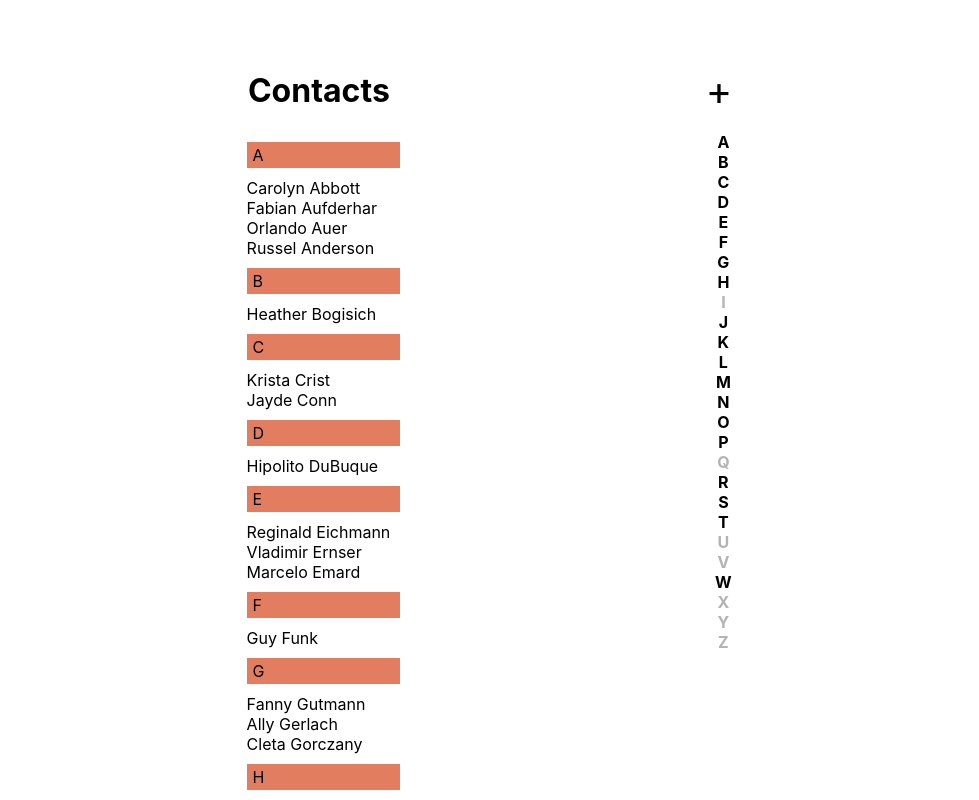
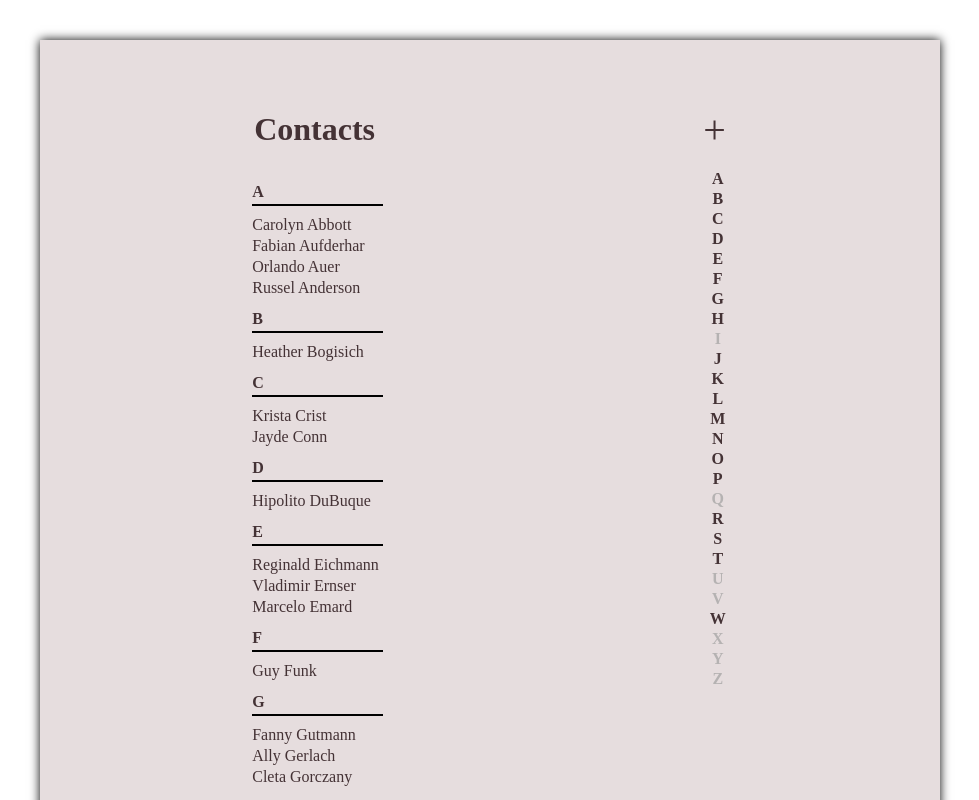
Before and after one commit to mscates/Contact-List, a React (Create React App) app: page / in a window 1280 px wide. Shown: the top 800 px of the page, without its empty margins (150-1129 px from the left). Built offline with nearby package versions, Linux system fonts and the light colour scheme.

Commit message:
added monserrat font familyand some more styling

```diff
--- a/public/index.html
+++ b/public/index.html
@@ -10,6 +10,10 @@
       content="Web site created using create-react-app"
     />
     <link rel="apple-touch-icon" href="%PUBLIC_URL%/logo192.png" />
+    <link
+      href="https://fonts.googleapis.com/css2?family=Montserrat:wght@400;800&display=swap"
+      rel="stylesheet"
+    />
     <!--
       manifest.json provides metadata used when your web app is installed on a
       user's mobile device or desktop. See https://developers.google.com/web/fundamentals/web-app-manifest/
--- a/src/components/Contacts.js
+++ b/src/components/Contacts.js
@@ -36,7 +36,7 @@ const Contacts = () => {
             </div>
             {contacts[letter].map((contact) => {
               return (
-                <div key={contact.id}>
+                <div className={styles.contact} key={contact.id}>
                   {contact.firstName} {contact.lastName}
                 </div>
               )
--- a/src/components/Contacts.module.css
+++ b/src/components/Contacts.module.css
@@ -1,7 +1,11 @@
 .mainContainer {
-  margin: 0 auto;
+  margin: 40px auto;
   max-width: 800px;
   padding: 50px;
+  box-shadow: 0 0 10px black;
+  background: #e6ddde;
+  color: #443235;
+  font-family: "Monserrat";
 }
 .searchContainer,
 .letterContainer {
@@ -18,9 +22,10 @@
 }
 
 .letters {
-  background-color: #e27d60;
-  padding: 3px 6px;
+  border-bottom: 2px solid black;
+  padding: 3px 6px 3px 0;
   margin: 10px 0;
+  font-weight: bold;
 }
 
 .contactGroup {
@@ -31,3 +36,7 @@
 .lettersHidden {
   display: none;
 }
+
+.contact {
+  margin-bottom: 3px;
+}
```
